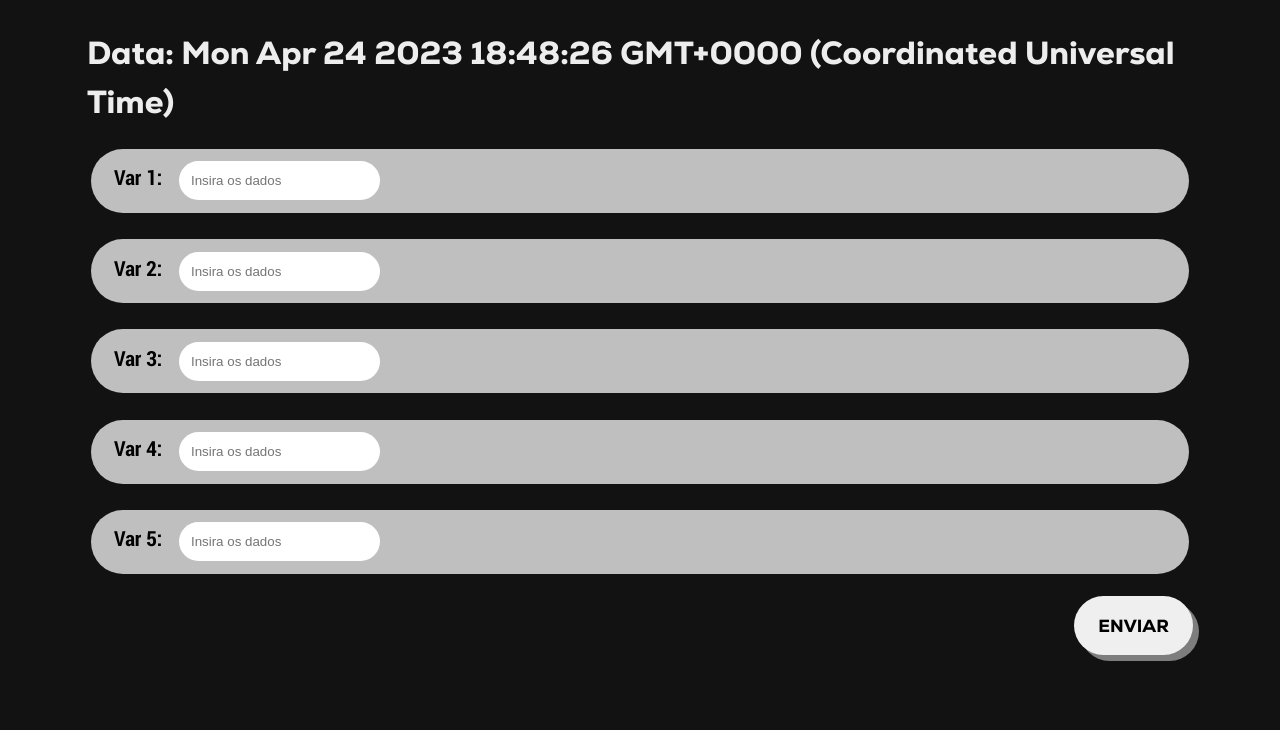
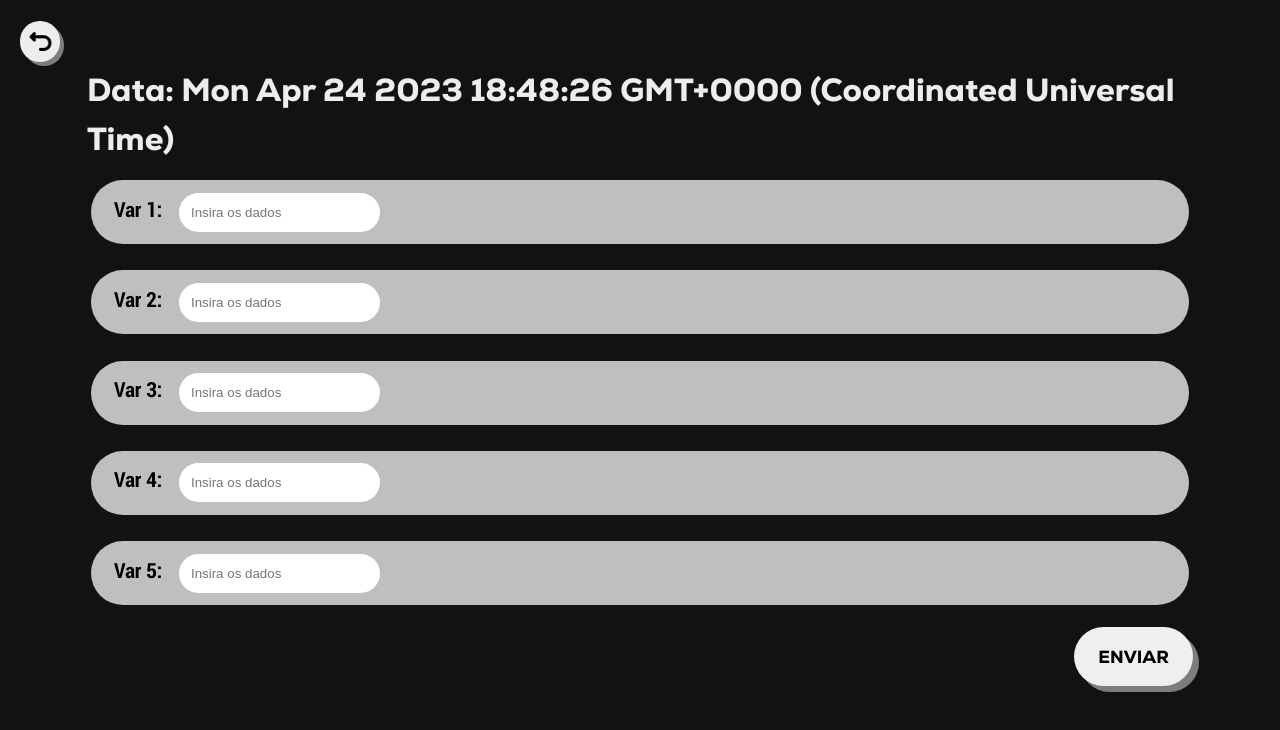
Before and after one commit to gaiascosta/gaiascosta.github.io, a plain HTML site: page Diario/diario.html in a window 1280 px wide. Drawn offline with Linux system fonts and the light colour scheme.

Commit message:
Add files via upload

```diff
--- a/Diario/diario.css
+++ b/Diario/diario.css
@@ -20,6 +20,8 @@ form{
 #date{
     font-family: titleFont;
     color: #EDEDED;
+    margin-top: 0.01em;
+    margin-bottom: 0.5em;
 }
 .var{
     background-color: #BFBFBF;
@@ -47,7 +49,7 @@ input{
     border: none;
     box-shadow: 6px 6px 0px 0px #7D7D7D;
 }
-.enviar:hover{
+.enviar:hover, #voltar:hover{
     background-color: #8dadee;
     transition: 0.2s;
 }
@@ -56,3 +58,17 @@ input{
     box-shadow: 3px 3px 0px 0px #444444;
     transition: 0.1s;
 }
+#voltar{
+    margin-top: 1em;
+    font-family: titleFont;
+    width: 45px;
+    background-color:#EDEDED;
+    box-shadow: 4px 4px 0px 0px #7D7D7D;
+    width: 2%;
+    padding: 0.6%;
+}
+#voltar:active{
+    transform: translate(2px, 2px);
+    box-shadow: 2px 2px 0px 0px #444444;
+    transition: 0.1s;
+}
--- a/Diario/diario.html
+++ b/Diario/diario.html
@@ -9,6 +9,9 @@
     <title>Document</title>
 </head>
 <body>
+    <div class="volta">
+        <input type="image" src="../Images/turn-back.png" alt="Button" id="voltar" onclick="location.href='../index.html'">
+    </div>
     <form>
         <div class="container">
             <div class="h1Container">
@@ -41,7 +44,7 @@
 
             <br>
             <div class="submitContainer">
-                <input type="submit" class="enviar" onclick="" value="  ENVIAR  " />
+                <input type="button" class="enviar" onclick="" value="  ENVIAR  " />
             </div>
         </div>
     </form>
--- a/Quinzenal/quinzenal.css
+++ b/Quinzenal/quinzenal.css
@@ -20,6 +20,8 @@ form{
 #date{
     font-family: titleFont;
     color: #EDEDED;
+    margin-top: 0.01em;
+    margin-bottom: 0.5em;
 }
 .var{
     background-color: #BFBFBF;
@@ -47,7 +49,7 @@ input{
     border: none;
     box-shadow: 6px 6px 0px 0px #7D7D7D;
 }
-.enviar:hover{
+.enviar:hover, #voltar:hover{
     background-color: #8dadee;
     transition: 0.2s;
 }
@@ -56,3 +58,17 @@ input{
     box-shadow: 3px 3px 0px 0px #444444;
     transition: 0.1s;
 }
+#voltar{
+    margin-top: 1em;
+    font-family: titleFont;
+    width: 45px;
+    background-color:#EDEDED;
+    box-shadow: 4px 4px 0px 0px #7D7D7D;
+    width: 2%;
+    padding: 0.6%;
+}
+#voltar:active{
+    transform: translate(2px, 2px);
+    box-shadow: 2px 2px 0px 0px #444444;
+    transition: 0.1s;
+}
--- a/Semanal/semanal.css
+++ b/Semanal/semanal.css
@@ -8,7 +8,11 @@
 }
 
 body{
+    background-image: url("../Images/new.jpg");
     background-color: #121212;
+    background-size: 125%;
+    background-repeat: repeat-y;
+    background-color: #444444;
 }
 form{
     display: grid;
@@ -20,6 +24,8 @@ form{
 #date{
     font-family: titleFont;
     color: #EDEDED;
+    margin-top: 0.01em;
+    margin-bottom: 0.5em;
 }
 .var{
     background-color: #BFBFBF;
@@ -47,7 +53,7 @@ input{
     border: none;
     box-shadow: 6px 6px 0px 0px #7D7D7D;
 }
-.enviar:hover{
+.enviar:hover, #voltar:hover{
     background-color: #8dadee;
     transition: 0.2s;
 }
@@ -56,3 +62,34 @@ input{
     box-shadow: 3px 3px 0px 0px #444444;
     transition: 0.1s;
 }
+#voltar{
+    margin-top: 1em;
+    font-family: titleFont;
+    background-color:#EDEDED;
+    box-shadow: 4px 4px 0px 0px #7D7D7D;
+    width: 2%;
+    padding: 0.6%;
+}
+#voltar:active{
+    transform: translate(2px, 2px);
+    box-shadow: 2px 2px 0px 0px #444444;
+    transition: 0.1s;
+}
+
+@media screen and (max-width: 510px){ /* Tela de Celular */
+    #voltar{
+        width: 43px;
+        margin-bottom: 6%;
+    }
+}
+@media screen and (max-width: 750px) and (min-width: 510px){ /* Tela de Tablet */
+    #voltar{
+        width: 40px;
+        margin-bottom: 3%;
+    }
+}
+@media screen and (min-width: 750px){ /* Tela de Desktop */
+    #voltar{
+        width: 35px;
+    }
+}
--- a/style.css
+++ b/style.css
@@ -7,7 +7,10 @@
     src: url('Fonts/Roboto-BoldCondensed.ttf');
 }
 body{
-    background-color: #121212;
+    background-image: url("Images/Leaf.jpg");
+    background-size: 125%;
+    background-repeat: repeat-y;
+    background-color: #444444;
 }
 button{
     border:none;
```
Also changed, not shown: Quinzenal/quinzenal.html (+5 -2 lines), Semanal/semanal.html (+5 -2 lines), Images/Lake.jpg (added), Images/Leave.jpg (added), Images/new.jpg (added), Images/turn-back.png (added), 1 other file.
